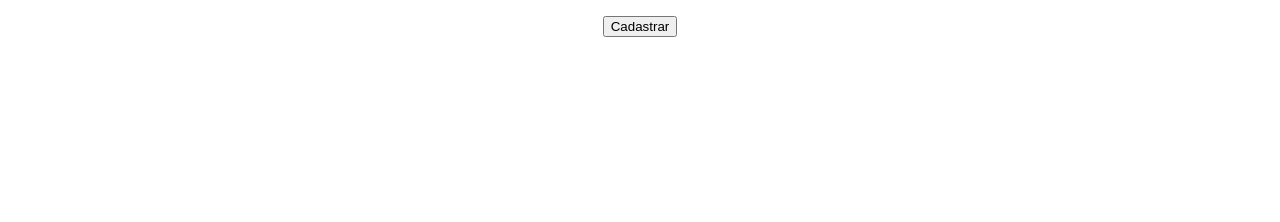
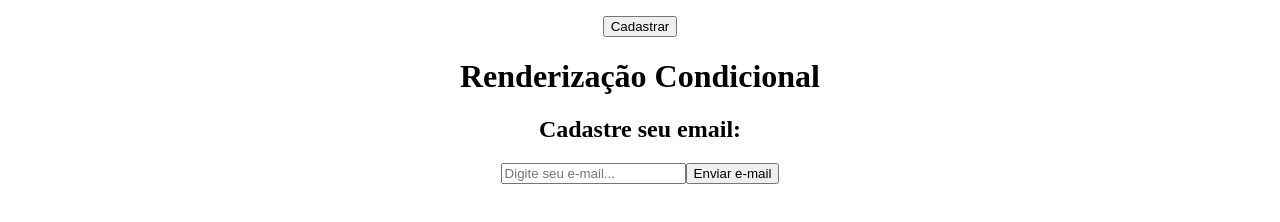
Before and after one commit to alvesarah/meu-projeto, a React (Create React App) app: page / in a window 1280 px wide. Shown: the part 1102-1324 px from the top of the page. Before the commit the page ends 1189 px from the top, so only its background shows below. Built offline with nearby package versions, Linux system fonts and the light colour scheme.

Commit message:
Condicional no react

```diff
--- a/src/App.js
+++ b/src/App.js
@@ -5,6 +5,7 @@
 import List from './components/List';
 import Evento from './components/Evento';
 import Form from './components/Form';
+import Condicional from './components/Condicional';
 
 function App() {
   return (
@@ -22,6 +23,8 @@
       <Evento/>
       <h1>useState</h1>
       <Form/>
+      <h1>Renderização Condicional</h1>
+      <Condicional/>
     </div>
   );
 }
--- /dev/null
+++ b/src/components/Condicional.js
@@ -0,0 +1,33 @@
+import { useState } from "react";
+
+function Condicional(){
+    const [email, setEmail] = useState();
+    const [userEmail, setuserEmail] = useState();
+
+    function enviarEmail(e){
+        e.preventDefault();
+        setuserEmail(email);
+    }
+
+    function limparEmail(){
+        setuserEmail("");
+    }
+
+    return(
+        <div>
+            <h2>Cadastre seu email:</h2>
+            <form>
+                <input type="email" placeholder="Digite seu e-mail..." onChange={(e) => setEmail(e.target.value)} />
+                <button onClick={enviarEmail}>Enviar e-mail</button>
+                {userEmail && (
+                    <div>
+                        <p>O e-mail do usuário é: {userEmail}</p>
+                        <button onClick={limparEmail}>Limpar email</button>
+                    </div>
+                )}
+            </form>
+        </div>
+    );
+}
+
+export default Condicional;
```
